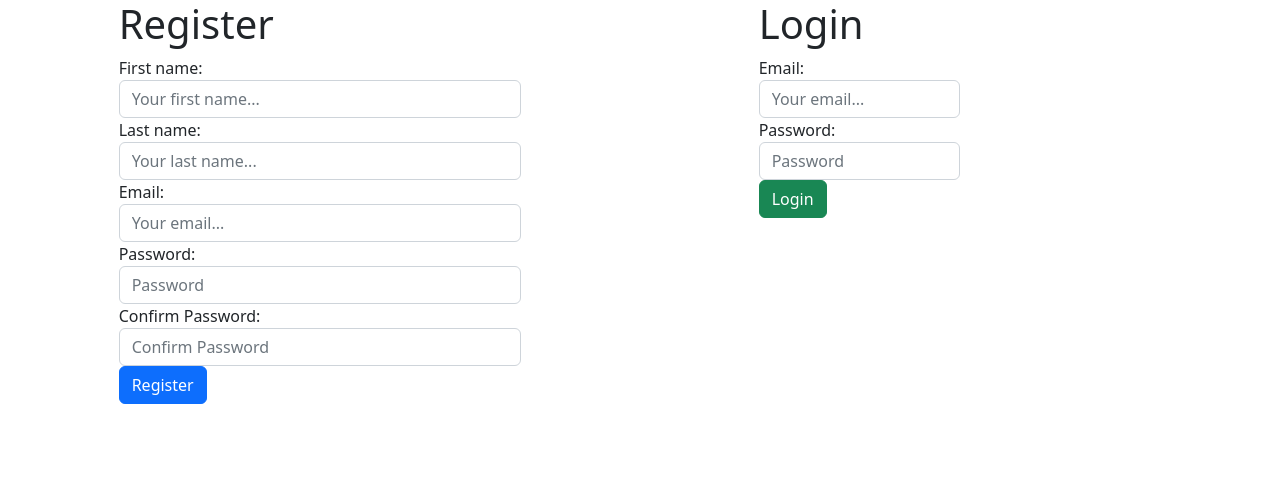
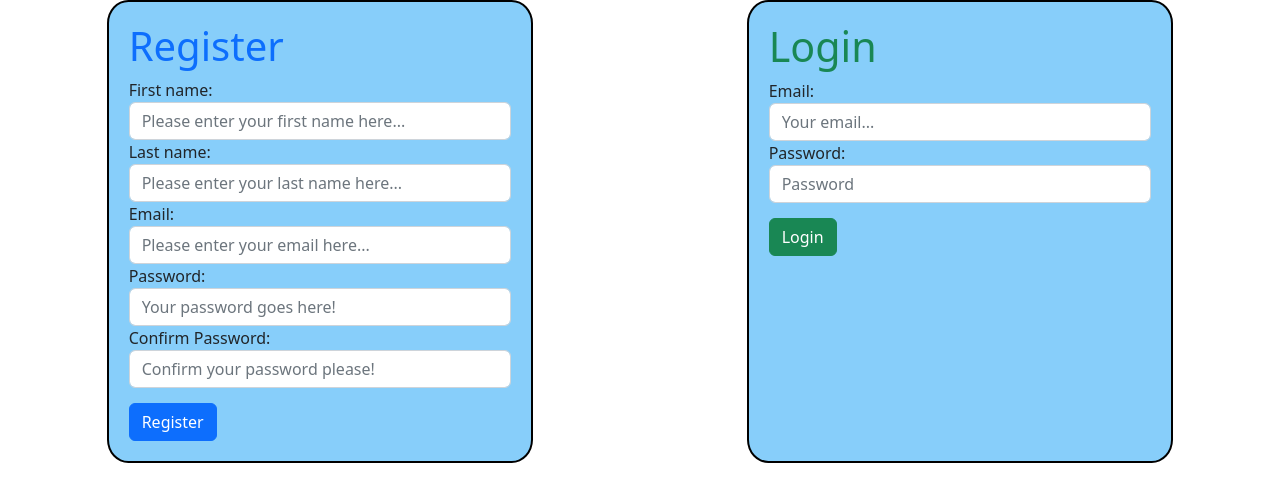
Before and after one commit to Steven-DeTeso/Login_Registration_Core, a Flask app: page / in a window 1280 px wide. Shown: the top 502 px of the page. Run offline with Flask 2, Linux system fonts and the light colour scheme.

Commit message:
styled and added login validators

```diff
--- a/flask_app/controllers/users.py
+++ b/flask_app/controllers/users.py
@@ -1,7 +1,7 @@
 import re
 from flask_app import app, bcrypt
 from flask_app.models.user import User
-from flask import render_template, request, redirect # etc
+from flask import render_template, request, redirect, session, flash # etc
 
 @app.route('/')
 def r_home_page():
@@ -18,14 +18,32 @@ def f_register_user():
         'password': bcrypt.generate_password_hash(request.form.get('password'))
         }
         User.save(data)
-        return redirect('/register/success')
+        return redirect('/login/success')
     return redirect('/')
 
+@app.route('/login/user', methods=['POST'])
+def f_login_user():
+    data = {'email': request.form.get('email')}
+    user_in_db = User.get_user_by_email(data)
+    if not user_in_db:
+        flash('Invalid Email entereted', 'login')
+        return redirect('/')
+    if not bcrypt.check_password_hash(user_in_db.password, request.form.get('password')):
+        flash('Invalid Password entered', 'login')
+        return redirect('/')
+    session['user_id'] = user_in_db.id # comes back as object so we use dot notation to access fields
+    return redirect('/login/success')
 
-@app.route('/register/success')
+@app.route('/login/success')
 def r_success():
-    return render_template('success.html')
+    if 'user_id' not in session:
+        return redirect('/log_out')
+    data = {
+        'id': session['user_id']
+    }
+    return render_template('success.html', user = User.get_user_by_id(data))
 
-@app.route('/go_back')
-def rd_go_back():
+@app.route('/log_out')
+def rd_log_out():
+    session.clear()
     return redirect('/')
--- a/flask_app/static/style.css
+++ b/flask_app/static/style.css
@@ -10,8 +10,34 @@
     justify-content: space-evenly;
 }
 
-.register .login{
-    width: 300px;
-    display: inline-flex;
+.register, .login{
     justify-content: space-between;
+    background-color: lightskyblue;
+    padding: 20px;
+    border: solid 2px black;
+    border-radius: 5%;
 }
+
+button{
+    margin-top: 15px;
+}
+
+h1{
+    color: #0d6efd;
+}
+
+h2{
+    font-size: calc(1.375rem + 1.5vw);
+    color: #198754;
+}
+
+
+li{
+    margin-bottom: 5px;
+}
+
+.error{
+    text-decoration: none;
+    color: red;
+    background-color: white;
+}
--- a/flask_app/templates/index.html
+++ b/flask_app/templates/index.html
@@ -10,58 +10,62 @@
 </head>
 <body>
     <div class="container-fluid">
-        <div class="register row justify-content-around">
-            <div class="col-md-4">
+        <div class="row justify-content-around">
+            <div class="col-md-4 register">
                 <h1>Register</h1>
-                {% with messages = get_flashed_messages() %}
+                {% with messages = get_flashed_messages(category_filter=['register']) %}
                     {% if messages %}
+                        <ul>
                         {% for message in messages %}
-                        <p>{{message}}</p>
+                            <li class="error">{{message}}</li>
                         {% endfor %}
+                        </ul>
                     {% endif %}
                 {% endwith %}
                 <form action="/register/user" method="POST">
                     <div class="form-group">
                         <label for="first_name">First name:</label>
-                        <input type="text" name="first_name" class="form-control" placeholder="Your first name...">
+                        <input type="text" name="first_name" class="form-control" placeholder="Please enter your first name here...">
                     </div>
                     <div class="form-group">
                         <label for="last_name">Last name:</label>
-                        <input type="text" name="last_name" class="form-control" placeholder="Your last name...">
+                        <input type="text" name="last_name" class="form-control" placeholder="Please enter your last name here...">
                     </div>
                     <div class="form-group">
                         <label for="email">Email:</label>
-                        <input type="email" name="email" class="form-control" placeholder="Your email...">
+                        <input type="email" name="email" class="form-control" placeholder="Please enter your email here...">
                     </div>
                     <div class="form-group">
                         <label for="password">Password:</label>
-                        <input type="password" name="password" class="form-control" placeholder="Password">
+                        <input type="password" name="password" class="form-control" placeholder="Your password goes here!">
                     </div>
                     <div class="form-group">
                         <label for="confirm_password">Confirm Password:</label>
-                        <input type="password" name="confirm_password" class="form-control" placeholder="Confirm Password">
+                        <input type="password" name="confirm_password" class="form-control" placeholder="Confirm your password please!">
                     </div>
                     <button type="submit" class="btn btn-primary">Register</button>
                 </form>
             </div>
-            <div class="col-md-4">
-                <h1>Login</h1>
-                {% with messages = get_flashed_messages() %}
+            <div class="col-md-4 login">
+                <h2>Login</h2>
+                {% with messages = get_flashed_messages(category_filter=['login']) %}
                     {% if messages %}
+                        <ul>
                         {% for message in messages %}
-                        <p>{{message}}</p>
-                        {% endfor %}
+                            <li class="error">{{ message }}</li>
+                            {% endfor %}
+                        </ul>
                     {% endif %}
                 {% endwith %}
-                <div class="col-md-6">
+                <div class="col-md-12">
                     <form action="/login/user" method="post">
                         <div class="form-group">
                             <label for="email">Email:</label>
-                            <input type="email" class="form-control" placeholder="Your email...">
+                            <input type="email" name="email" class="form-control" placeholder="Your email...">
                         </div>
                         <div class="form-group">
                             <label for="password">Password:</label>
-                            <input type="password" class="form-control" placeholder="Password">
+                            <input type="password" name="password" class="form-control" placeholder="Password">
                         </div>
                         <button type="submit" class="btn btn-success">Login</button>
                     </form>
--- a/flask_app/templates/success.html
+++ b/flask_app/templates/success.html
@@ -4,10 +4,12 @@
     <meta charset="UTF-8">
     <meta http-equiv="X-UA-Compatible" content="IE=edge">
     <meta name="viewport" content="width=device-width, initial-scale=1.0">
+    <link rel="stylesheet" href="https://cdn.jsdelivr.net/npm/bootstrap@5.2.2/dist/css/bootstrap.min.css">
+    <link rel="stylesheet" href="static/style.css">
     <title>Success</title>
 </head>
 <body>
-    <h1>You've logged in!</h1>
-    <a href="/go_back">Go Back</a>
+    <h1>{{user.first_name}} you've logged in!</h1>
+    <a class="btn btn-success" href="/log_out">Logout!</a>
 </body>
 </html>
```
Also changed, not shown: flask_app/models/user.py (+34 -10 lines).
